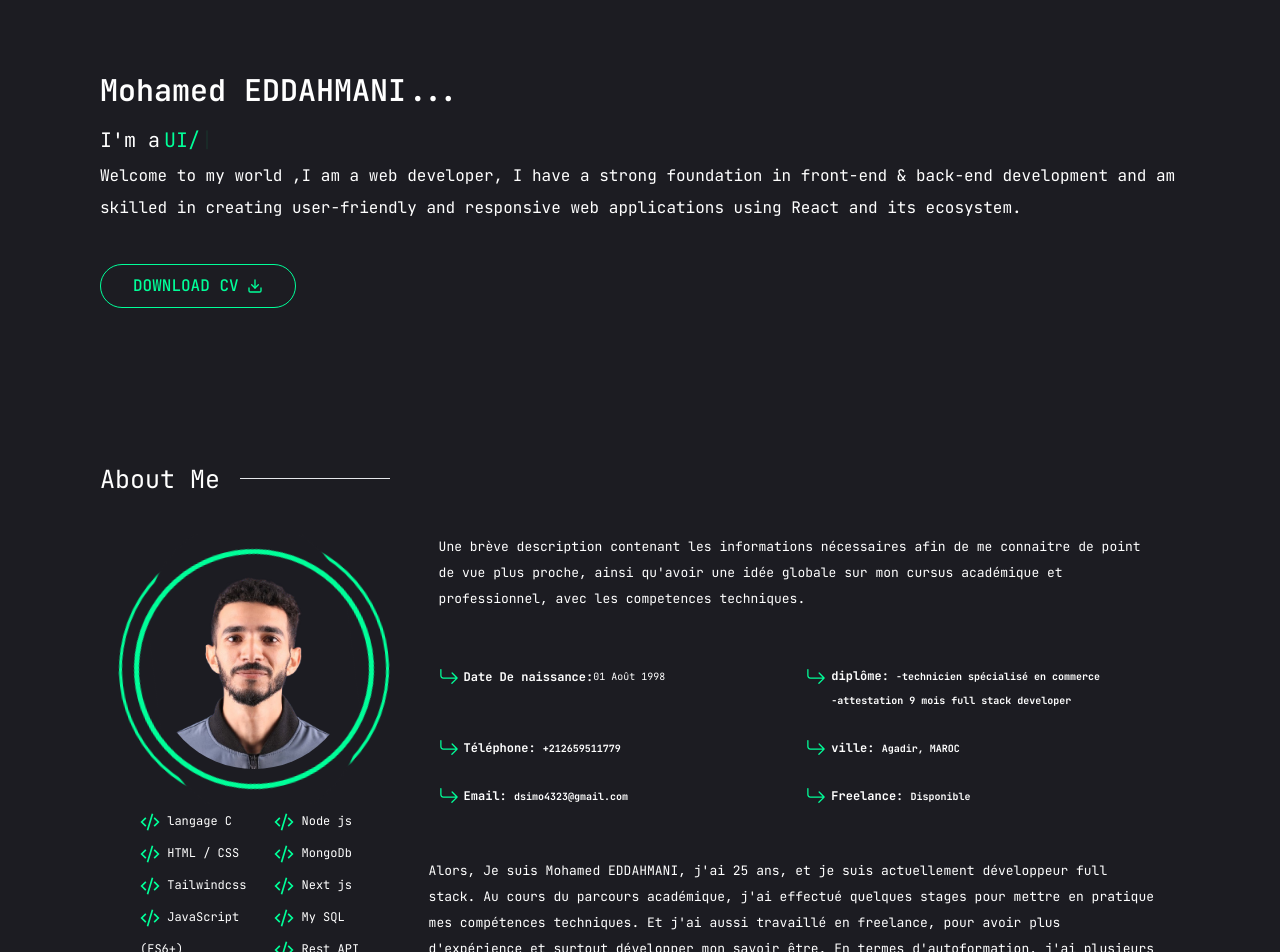
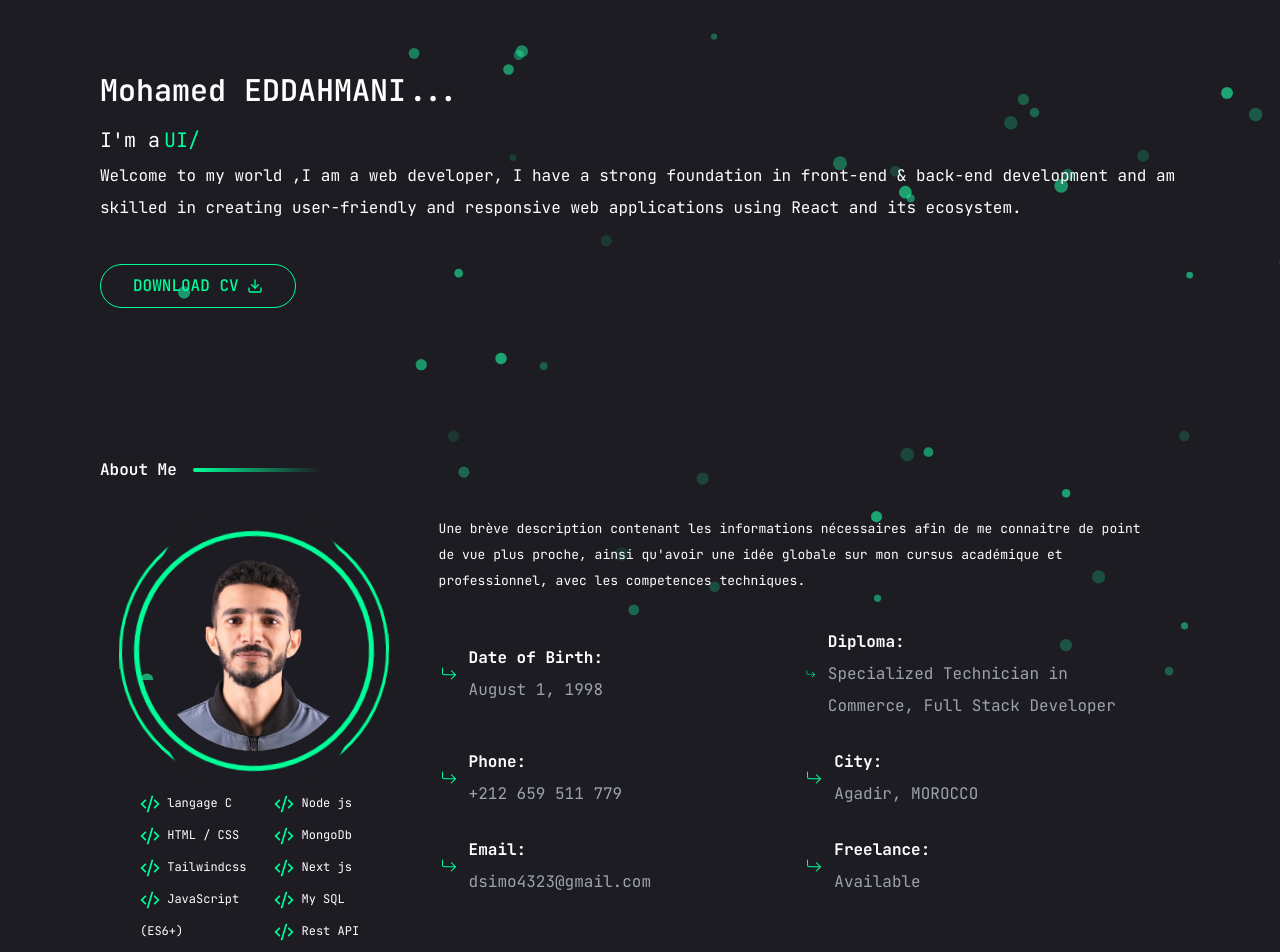
Before and after one commit to Mohamed-EDDAHMANI/Portfolio, a Next.js app: page / in a window 1280 px wide. Shown: the part 120-1072 px from the top of the page. Built offline with nearby package versions, Linux system fonts and the light colour scheme.

Commit message:
create bg animation

```diff
--- a/app/layout.jsx
+++ b/app/layout.jsx
@@ -5,6 +5,7 @@ import "./globals.css";
 // Components
 import Header from "@/components/header";
 import Footer from "@/components/footer";
+import BackgroundAnimation from "@/components/BackgroundAnimation";
 
 const JetBrainsMono = JetBrains_Mono({
   subsets: ["latin"],
@@ -21,6 +22,7 @@ export default function RootLayout({ children }) {
   return (
     <html lang="en">
       <body className={JetBrainsMono.variable}>
+        <BackgroundAnimation />
         <Header />
         {children}
         <Footer />
--- /dev/null
+++ b/components/BackgroundAnimation.jsx
@@ -0,0 +1,141 @@
+'use client'
+import { useEffect, useRef } from 'react';
+
+const BackgroundAnimation = () => {
+  const canvasRef = useRef(null);
+
+  useEffect(() => {
+    const canvas = canvasRef.current;
+    const ctx = canvas.getContext('2d');
+    let animationFrameId;
+    let particles = [];
+
+    // Set canvas size
+    const resizeCanvas = () => {
+      canvas.width = window.innerWidth;
+      canvas.height = window.innerHeight;
+    };
+
+    // Particle class
+    class Particle {
+      constructor() {
+        this.reset();
+        this.y = Math.random() * canvas.height;
+        this.fadeDelay = Math.random() * 600;
+        this.fadeStart = Date.now() + this.fadeDelay;
+        this.fadingOut = false;
+      }
+
+      reset() {
+        this.x = Math.random() * canvas.width;
+        this.y = Math.random() * canvas.height;
+        this.vx = (Math.random() - 0.5) * 0.5;
+        this.vy = (Math.random() - 0.5) * 0.5;
+        this.life = Math.random() * 3000 + 2000;
+        this.maxLife = this.life;
+        this.size = Math.random() * 4 + 3; // Increased from 2+1 to 4+3 (3-7px)
+        this.opacity = 0;
+        this.fadeDelay = Math.random() * 600;
+        this.fadeStart = Date.now() + this.fadeDelay;
+        this.fadingOut = false;
+      }
+
+      update() {
+        const now = Date.now();
+
+        // Handle initial fade in
+        if (now > this.fadeStart && this.opacity < 0.6) {
+          this.opacity += 0.005;
+        }
+
+        // Update position
+        this.x += this.vx;
+        this.y += this.vy;
+
+        // Decrease life
+        this.life -= 16;
+
+        // Start fading out when life is low
+        if (this.life < 1000 && !this.fadingOut) {
+          this.fadingOut = true;
+        }
+
+        if (this.fadingOut) {
+          this.opacity -= 0.008;
+        }
+
+        // Reset particle if dead or out of bounds
+        if (this.life <= 0 || this.opacity <= 0 ||
+            this.x < -10 || this.x > canvas.width + 10 ||
+            this.y < -10 || this.y > canvas.height + 10) {
+          this.reset();
+        }
+      }
+
+      draw() {
+        if (this.opacity > 0) {
+          ctx.save();
+          ctx.globalAlpha = this.opacity;
+          ctx.fillStyle = '#00ff99';
+          ctx.beginPath();
+          ctx.arc(this.x, this.y, this.size, 0, Math.PI * 2);
+          ctx.fill();
+          ctx.restore();
+        }
+      }
+    }
+
+    // Initialize particles
+    const initParticles = () => {
+      particles = [];
+      const particleCount = Math.min(Math.floor((canvas.width * canvas.height) / 18000), 70); // Slightly reduced count for larger particles
+      for (let i = 0; i < particleCount; i++) {
+        particles.push(new Particle());
+      }
+    };
+
+    // Animation loop
+    const animate = () => {
+      ctx.clearRect(0, 0, canvas.width, canvas.height);
+
+      particles.forEach(particle => {
+        particle.update();
+        particle.draw();
+      });
+
+      animationFrameId = requestAnimationFrame(animate);
+    };
+
+    // Initialize
+    resizeCanvas();
+    initParticles();
+    animate();
+
+    // Handle resize
+    const handleResize = () => {
+      resizeCanvas();
+      initParticles();
+    };
+
+    window.addEventListener('resize', handleResize);
+
+    // Cleanup
+    return () => {
+      window.removeEventListener('resize', handleResize);
+      cancelAnimationFrame(animationFrameId);
+    };
+  }, []);
+
+  return (
+    <canvas
+      ref={canvasRef}
+      className="fixed top-0 left-0 w-full h-full pointer-events-none z-0"
+      style={{
+        background: 'transparent',
+        mixBlendMode: 'screen'
+      }}
+    />
+  );
+};
+
+export default BackgroundAnimation;
--- /dev/null
+++ b/components/CSSBackgroundAnimation.jsx
@@ -0,0 +1,49 @@
+'use client'
+
+const CSSBackgroundAnimation = () => {
+  // Generate random positions for particles
+  const particles = Array.from({ length: 12 }, (_, i) => ({ // Reduced count slightly for larger particles
+    id: i,
+    size: Math.random() * 6 + 4, // Increased from 4+2 to 6+4 (4-10px)
+    left: Math.random() * 100,
+    top: Math.random() * 100,
+    delay: Math.random() * -20,
+    duration: Math.random() * 10 + 15,
+    opacity: Math.random() * 0.4 + 0.1,
+  }));
+
+  return (
+    <div className="fixed inset-0 pointer-events-none z-0 overflow-hidden">
+      {particles.map((particle) => (
+        <div
+          key={particle.id}
+          className={`absolute rounded-full bg-accent ${
+            particle.id % 3 === 0
+              ? 'animate-float'
+              : particle.id % 3 === 1
+              ? 'animate-float-reverse'
+              : 'animate-pulse-slow'
+          }`}
+          style={{
+            width: `${particle.size}px`,
+            height: `${particle.size}px`,
+            left: `${particle.left}%`,
+            top: `${particle.top}%`,
+            opacity: particle.opacity,
+            animationDelay: `${particle.delay}s`,
+            animationDuration: `${particle.duration}s`,
+          }}
+        />
+      ))}
+
+      {/* Additional floating elements */}
+      <div className="absolute top-1/4 left-1/4 w-2 h-2 bg-accent rounded-full animate-float opacity-30" />
+      <div className="absolute top-3/4 right-1/4 w-3 h-3 bg-accent rounded-full animate-float-reverse opacity-20" />
+      <div className="absolute top-1/2 left-3/4 w-2.5 h-2.5 bg-accent rounded-full animate-pulse-slow opacity-25" />
+      <div className="absolute top-1/3 right-1/3 w-2 h-2 bg-accent rounded-full animate-float opacity-35" />
+      <div className="absolute bottom-1/4 left-1/2 w-3 h-3 bg-accent rounded-full animate-float-reverse opacity-15" />
+    </div>
+  );
+};
+
+export default CSSBackgroundAnimation;
--- a/components/about.jsx
+++ b/components/about.jsx
@@ -5,9 +5,10 @@ import { GrCode } from "react-icons/gr";
 
 const about = () => {
   return (
-    <div className='w-full h-auto  pl-[20px] lg:px-[100px] '>
-      <div className='flex items-center '>
-        <span className='inline  text-xsx ||  '>About Me</span><hr className='w-[150px] ml-[20px] h-[2px] text-accent ||'></hr>
+    <div className='w-full h-auto  pl-[20px] lg:px-[100px] pb-28'>
+      <div className='flex items-center'>
+        <span className='inline text-xl font-semibold'>About Me</span>
+        <div className='w-32 h-1 ml-4 rounded-full bg-gradient-to-r from-accent to-primary'></div>
       </div>
       <div className=" w-full flex flex-col md:flex-row  || lg:pt-[30px]">
         <div className=" w-[100%] md:w-[40%]  h-full  ">
@@ -46,33 +47,49 @@ const about = () => {
         </div>
         <div className=" w-full  h-auto ">
           <p className='text-[13px] first-letter:uppercase px-[30px]'>Une brève description contenant les informations nécessaires afin de me connaitre de point de vue plus proche, ainsi qu&apos;avoir une idée globale sur mon cursus académique et professionnel, avec les competences techniques.</p>
-          <div className='w-full grid grid-cols-2 gap-6 p-[30px]'>
-            <span className='flex items-center '>
-              <BsArrowReturnRight className='mr-[5px] text-accent text-[20px] ' />
-              <p className='  text-[12px] font-bold'>Date De naissance: </p>
-              <span className='inline text-xxs'> 01 Août 1998</span>
-            </span>
-            <span className='flex items-center'>
-              <BsArrowReturnRight className='mr-[5px] text-accent text-[20px]' />
-              <p className=' text-[12px] mt-[22px] font-bold '>diplôme: <span className='text-xxs'>-technicien spécialisé en commerce <span className='text-xxs'><br></br>-attestation 9 mois full stack developer</span></span></p>
-
-            </span>
-            <span className=' flex items-center'>
-              <BsArrowReturnRight className='mr-[5px] text-accent text-[20px]' />
-              <p className=' text-[12px] font-bold'>Téléphone: <span className='inline text-xxs'>+212659511779</span></p>
-            </span>
-            <span className=' flex items-center'>
-              <BsArrowReturnRight className='mr-[5px] text-accent text-[20px]' />
-              <p className=' text-[12px] font-bold'>ville: <span className='inline text-xxs'>Agadir, MAROC</span></p>
-            </span>
-            <span className=' flex items-center'>
-              <BsArrowReturnRight className='mr-[5px] text-accent text-[20px]' />
-              <p className='  text-[12px] font-bold'>Email: <span className='inline text-xxs'>dsimo4323@gmail.com</span></p>
-            </span>
-            <span className=' flex items-center'>
-              <BsArrowReturnRight className='mr-[5px] text-accent text-[20px]' />
-              <p className='  text-[12px] font-bold'>Freelance: <span className='inline text-xxs'>Disponible</span></p>
-            </span>
+          <div className="w-full grid grid-cols-1 sm:grid-cols-2 gap-6 p-8 bg-secondary/50 rounded-lg">
+            <div className='flex items-center gap-3'>
+              <BsArrowReturnRight className='text-accent text-2xl' />
+              <div>
+                <p className='font-bold'>Date of Birth:</p>
+                <span className='text-sm text-gray-400'>August 1, 1998</span>
+              </div>
+            </div>
+            <div className='flex items-center gap-3'>
+              <BsArrowReturnRight className='text-accent text-2xl' />
+              <div>
+                <p className='font-bold'>Diploma:</p>
+                <span className='text-sm text-gray-400'>Specialized Technician in Commerce, Full Stack Developer</span>
+              </div>
+            </div>
+            <div className='flex items-center gap-3'>
+              <BsArrowReturnRight className='text-accent text-2xl' />
+              <div>
+                <p className='font-bold'>Phone:</p>
+                <span className='text-sm text-gray-400'>+212 659 511 779</span>
+              </div>
+            </div>
+            <div className='flex items-center gap-3'>
+              <BsArrowReturnRight className='text-accent text-2xl' />
+              <div>
+                <p className='font-bold'>City:</p>
+                <span className='text-sm text-gray-400'>Agadir, MOROCCO</span>
+              </div>
+            </div>
+            <div className='flex items-center gap-3'>
+              <BsArrowReturnRight className='text-accent text-2xl' />
+              <div>
+                <p className='font-bold'>Email:</p>
+                <span className='text-sm text-gray-400'>dsimo4323@gmail.com</span>
+              </div>
+            </div>
+            <div className='flex items-center gap-3'>
+              <BsArrowReturnRight className='text-accent text-2xl' />
+              <div>
+                <p className='font-bold'>Freelance:</p>
+                <span className='text-sm text-gray-400'>Available</span>
+              </div>
+            </div>
           </div>
           <div>
             <p className='text-[13px] first-letter:uppercase first-line-padding-[20px] p-[20px] '>Alors, Je suis Mohamed EDDAHMANI, j&apos;ai 25 ans, et je suis actuellement développeur full stack. Au cours du parcours académique, j&apos;ai effectué quelques stages pour mettre en pratique mes compétences techniques. Et j&apos;ai aussi travaillé en freelance, pour avoir plus d&apos;expérience et surtout développer mon savoir être. En termes d&apos;autoformation, j&apos;ai plusieurs certifications dans différents domaines (Backend, Frontend).</p>
--- a/components/contact.jsx
+++ b/components/contact.jsx
@@ -37,7 +37,8 @@ const Contact = () => {
   return (
     <div>
       <div className='flex items-center'>
-        <span className='inline pr-4 pl-[20px] text-xsx  || lg:pl-[100px]'>Contact</span><hr className='w-[150px] ml-[20px] h-[2px] text-accent '></hr>
+        <span className='inline pr-4 pl-[20px] text-xl font-semibold lg:pl-[100px]'>Contact</span>
+        <div className='w-32 h-1 ml-4 rounded-full bg-gradient-to-r from-accent to-primary'></div>
       </div>
 
       <div className='w-auto flex flex-col pb-[20px] || lg:flex-row'>
--- a/components/projects.jsx
+++ b/components/projects.jsx
@@ -52,11 +52,11 @@ const Projects = () => {
   ];
 
   return (
-    <div className='w-full h-auto pl-[20px] lg:px-[100px]'>
+    <div className='w-full h-auto pl-[20px] lg:px-[100px] pb-28'>
       {/* Section Header - matching About component style */}
       <div className='flex items-center'>
-        <span className='inline text-xsx'>Projects</span>
-        <hr className='w-[150px] ml-[20px] h-[2px] text-accent border-none' />
+        <span className='inline text-xl font-semibold'>Projects</span>
+        <div className='w-32 h-1 ml-4 rounded-full bg-gradient-to-r from-accent to-primary'></div>
       </div>
 
       {/* Projects Grid */}
--- a/package.json
+++ b/package.json
@@ -19,10 +19,10 @@
     "clsx": "^2.1.1",
     "jspdf": "^2.5.1",
     "lucide-react": "^0.399.0",
-    "next": "14.2.4",
+    "next": "^15.5.3",
     "nodemailer": "^6.9.14",
-    "react": "^18",
-    "react-dom": "^18",
+    "react": "^19.1.1",
+    "react-dom": "^19.1.1",
     "react-icons": "^5.2.1",
     "react-scroll": "^1.9.0",
     "tailwind-merge": "^2.3.0",
--- a/tailwind.config.js
+++ b/tailwind.config.js
@@ -49,10 +49,27 @@ module.exports = {
           from: { height: "var(--radix-accordion-content-height)" },
           to: { height: "0" },
         },
+        "float": {
+          "0%, 100%": { transform: "translate(0px, 0px) scale(1)" },
+          "33%": { transform: "translate(30px, -30px) scale(1.1)" },
+          "66%": { transform: "translate(-20px, 20px) scale(0.9)" },
+        },
+        "float-reverse": {
+          "0%, 100%": { transform: "translate(0px, 0px) scale(1)" },
+          "33%": { transform: "translate(-30px, 30px) scale(0.9)" },
+          "66%": { transform: "translate(20px, -20px) scale(1.1)" },
+        },
+        "pulse-slow": {
+          "0%, 100%": { opacity: "0.3" },
+          "50%": { opacity: "0.8" },
+        },
       },
       animation: {
         "accordion-down": "accordion-down 0.2s ease-out",
         "accordion-up": "accordion-up 0.2s ease-out",
+        "float": "float 6s ease-in-out infinite",
+        "float-reverse": "float-reverse 8s ease-in-out infinite",
+        "pulse-slow": "pulse-slow 4s ease-in-out infinite",
       },
     },
   },
```
Also changed, not shown: 1 other file (tests, documents, lock files or other folders).
